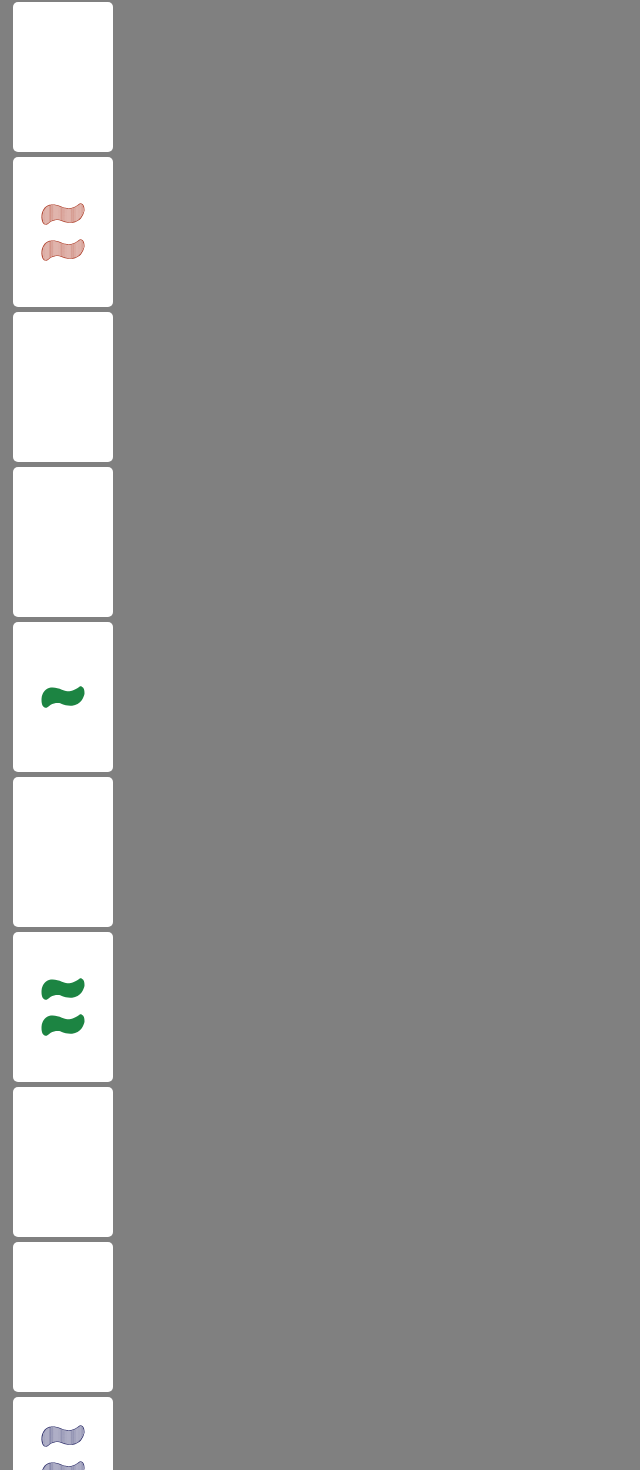
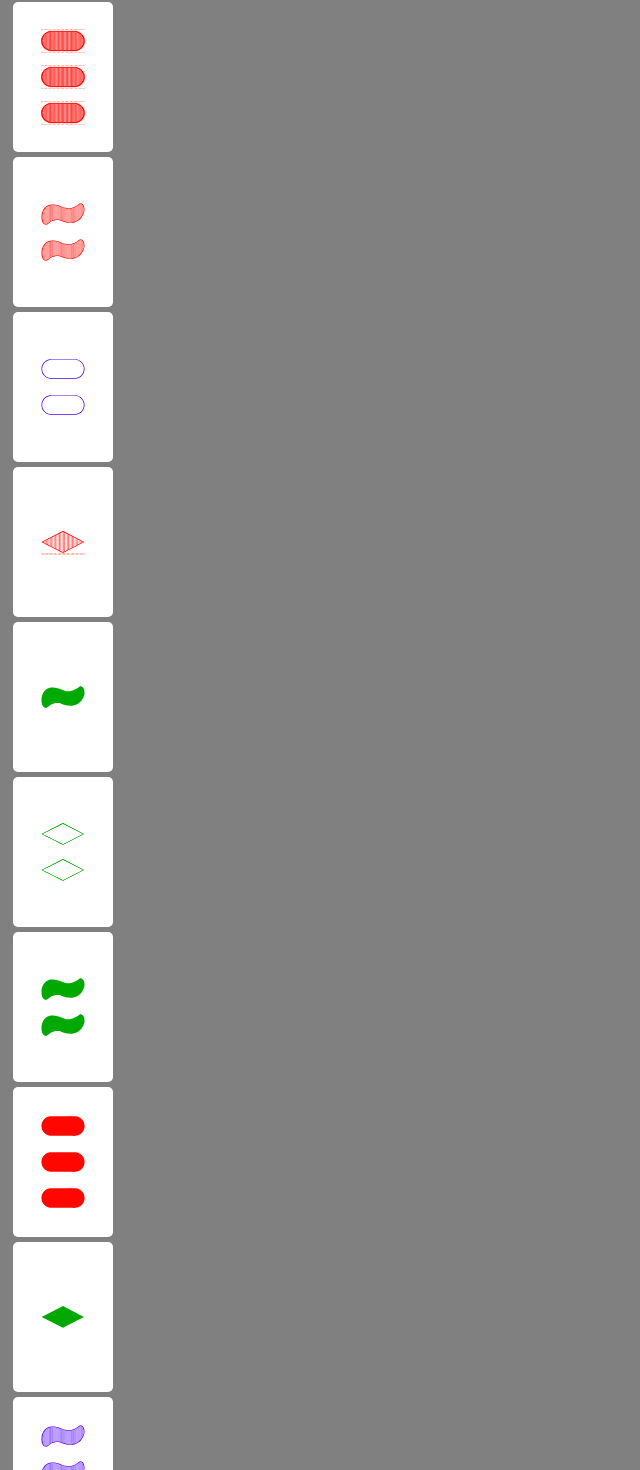
Before and after one commit to cylfox/trio-game, an Angular app in the folder legacy/set-offline-trainer/: page / in a window 1280 px wide. Shown: the part 342-1812 px from the top of the page, without its empty margins (0-640 px from the left). Built offline with nearby package versions, Linux system fonts and the light colour scheme.

Commit message:
Updated colors

```diff
--- a/legacy/set-offline-trainer/src/app/card/card.component.html
+++ b/legacy/set-offline-trainer/src/app/card/card.component.html
@@ -15,6 +15,21 @@
         ]"
       >
         <img
+          *ngIf="card.shape === 0 && card.shading === 0"
+          src="/assets/diamond_solid.svg"
+          alt="diamond solid"
+        />
+        <img
+          *ngIf="card.shape === 0 && card.shading === 1"
+          src="/assets/diamond_striped.svg"
+          alt="diamond stripped"
+        />
+        <img
+          *ngIf="card.shape === 0 && card.shading === 2"
+          src="/assets/diamond_open.svg"
+          alt="diamond open"
+        />
+        <img
           *ngIf="card.shape === 1 && card.shading === 0"
           src="/assets/squiggle_solid.svg"
           alt="Squiggle solid"
@@ -29,6 +44,21 @@
           src="/assets/squiggle_open.svg"
           alt="Squiggle open"
         />
+        <img
+          *ngIf="card.shape === 2 && card.shading === 0"
+          src="/assets/oval_solid.svg"
+          alt="oval solid"
+        />
+        <img
+          *ngIf="card.shape === 2 && card.shading === 1"
+          src="/assets/oval_striped.svg"
+          alt="oval stripped"
+        />
+        <img
+          *ngIf="card.shape === 2 && card.shading === 2"
+          src="/assets/oval_open.svg"
+          alt="oval open"
+        />
       </div>
     </div>
     <div class="back">
--- a/legacy/set-offline-trainer/src/app/card/card.component.scss
+++ b/legacy/set-offline-trainer/src/app/card/card.component.scss
@@ -64,16 +64,16 @@
 }
 
 .red {
-  filter: invert(21%) sepia(72%) saturate(2622%) hue-rotate(353deg)
-    brightness(88%) contrast(81%);
+  filter: invert(22%) sepia(64%) saturate(5528%) hue-rotate(352deg)
+    brightness(113%) contrast(136%);
 }
 
 .green {
-  filter: invert(36%) sepia(15%) saturate(2226%) hue-rotate(89deg)
-    brightness(107%) contrast(85%);
+  filter: invert(33%) sepia(100%) saturate(1871%) hue-rotate(100deg)
+    brightness(101%) contrast(104%);
 }
 
 .purple {
-  filter: invert(12%) sepia(61%) saturate(2564%) hue-rotate(229deg)
-    brightness(89%) contrast(91%);
+  filter: invert(11%) sepia(95%) saturate(5375%) hue-rotate(262deg)
+    brightness(95%) contrast(129%);
 }
```
